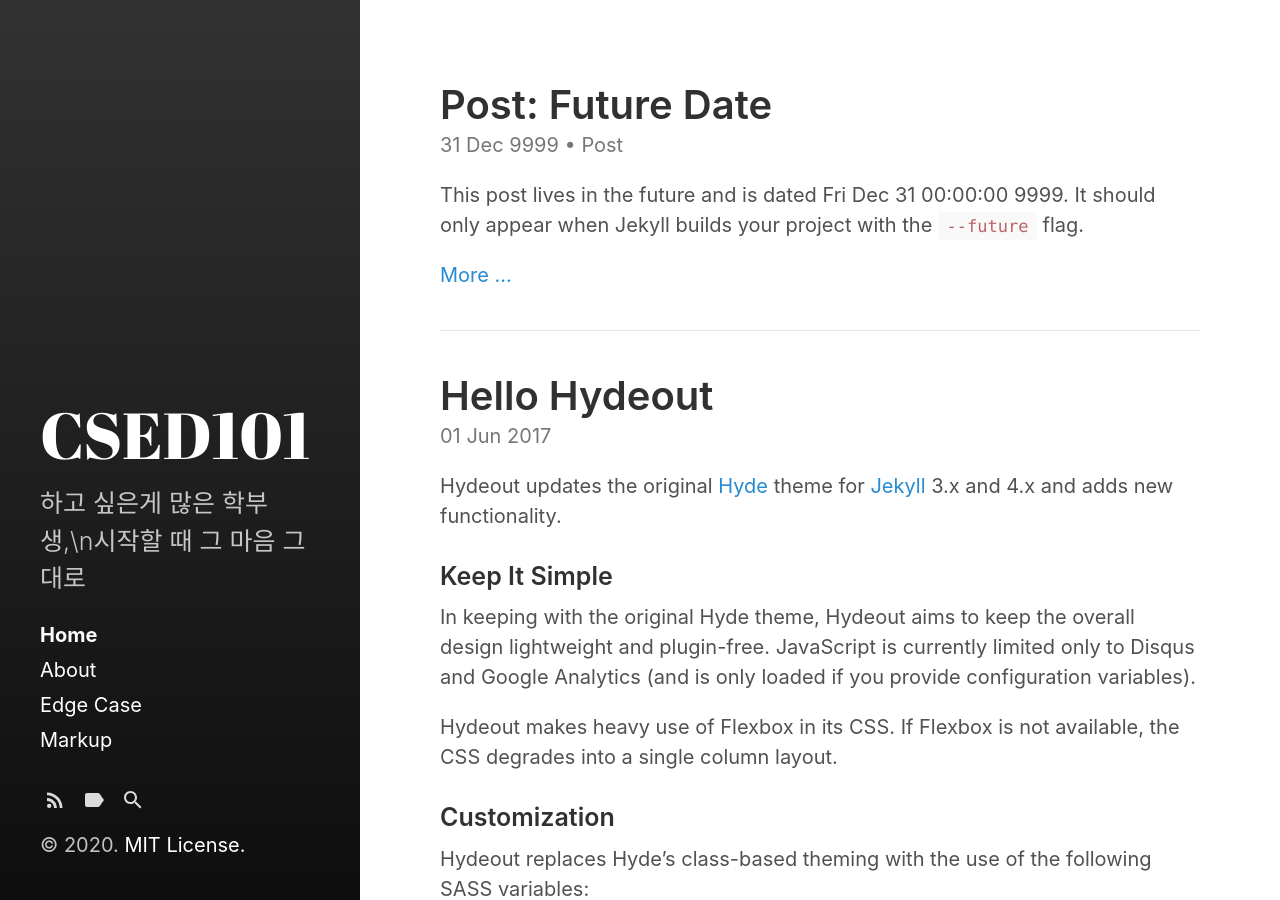
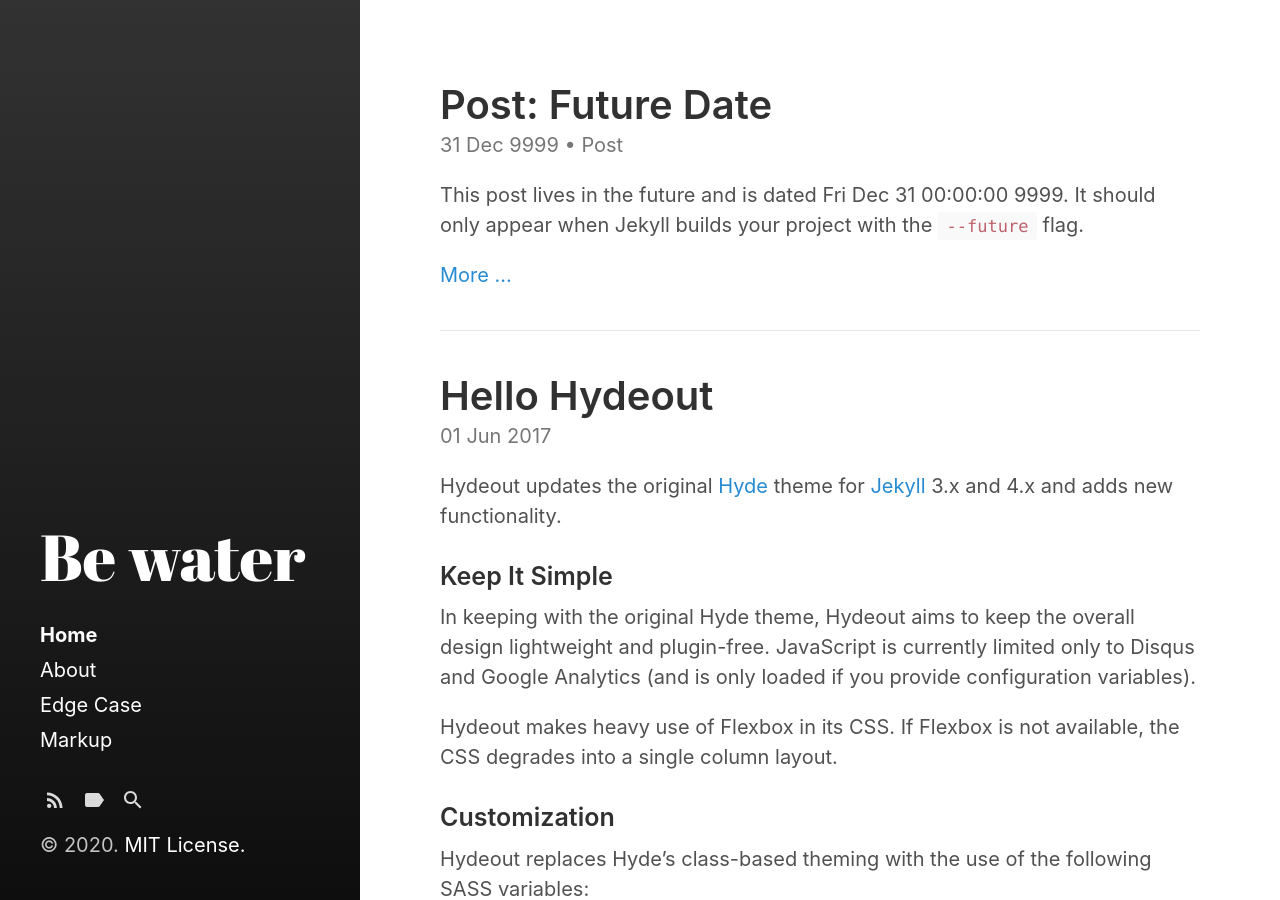
Before and after one commit to deokhk/deokhk.github.io, a Jekyll site: the page built from index.html, in a window 1280 px wide and 900 px high. Built offline with Jekyll 4.4.1, drawn with Linux system fonts in a browser that asks for light colours; the list of posts is cut into pages by our own code.

Commit message:
Changed title of the blog

```diff
--- a/_config.yml
+++ b/_config.yml
@@ -3,9 +3,9 @@
 highlighter:      rouge
 
 # Setup
-title:         CSED101
-tagline:          생각 저장소
-description: '하고 싶은게 많은 학부생,\n시작할 때 그 마음 그대로'
+title:         Be water
+tagline:          My friend
+description:
 url:              https://deokhk.github.io
 baseurl:          ''
                   # the optional subpath of your site, e.g. "/blog"
```
